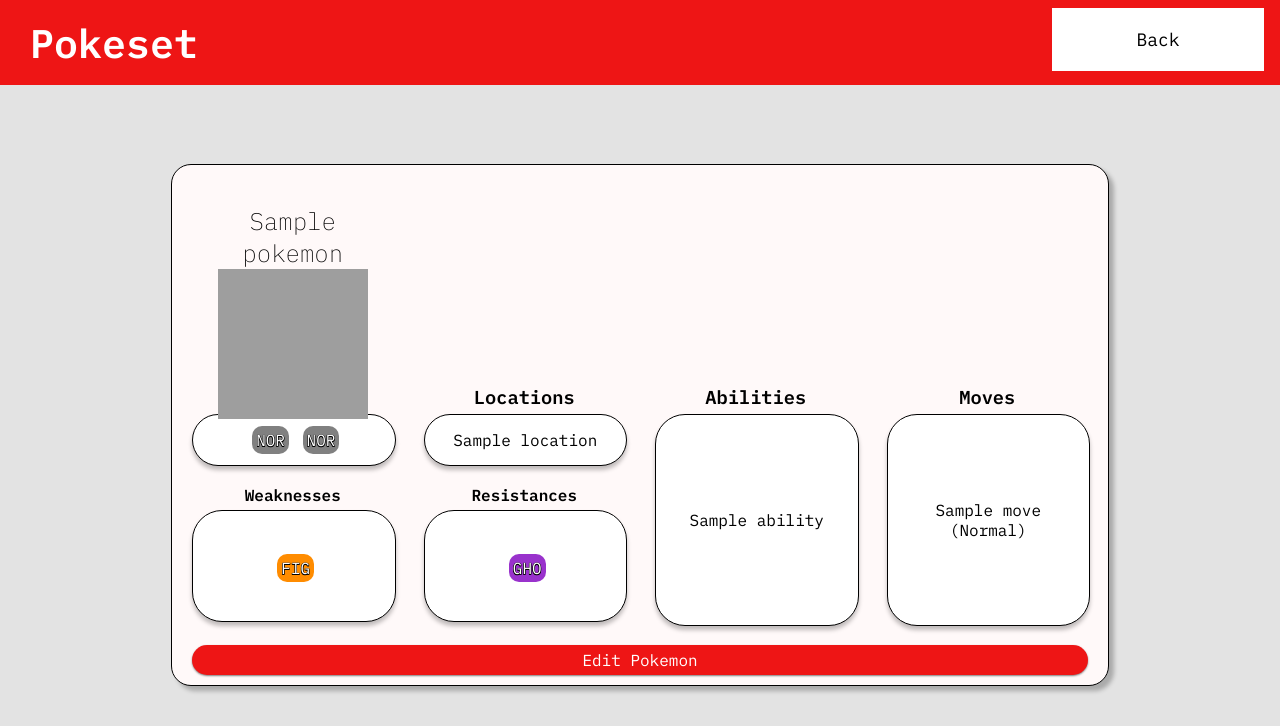
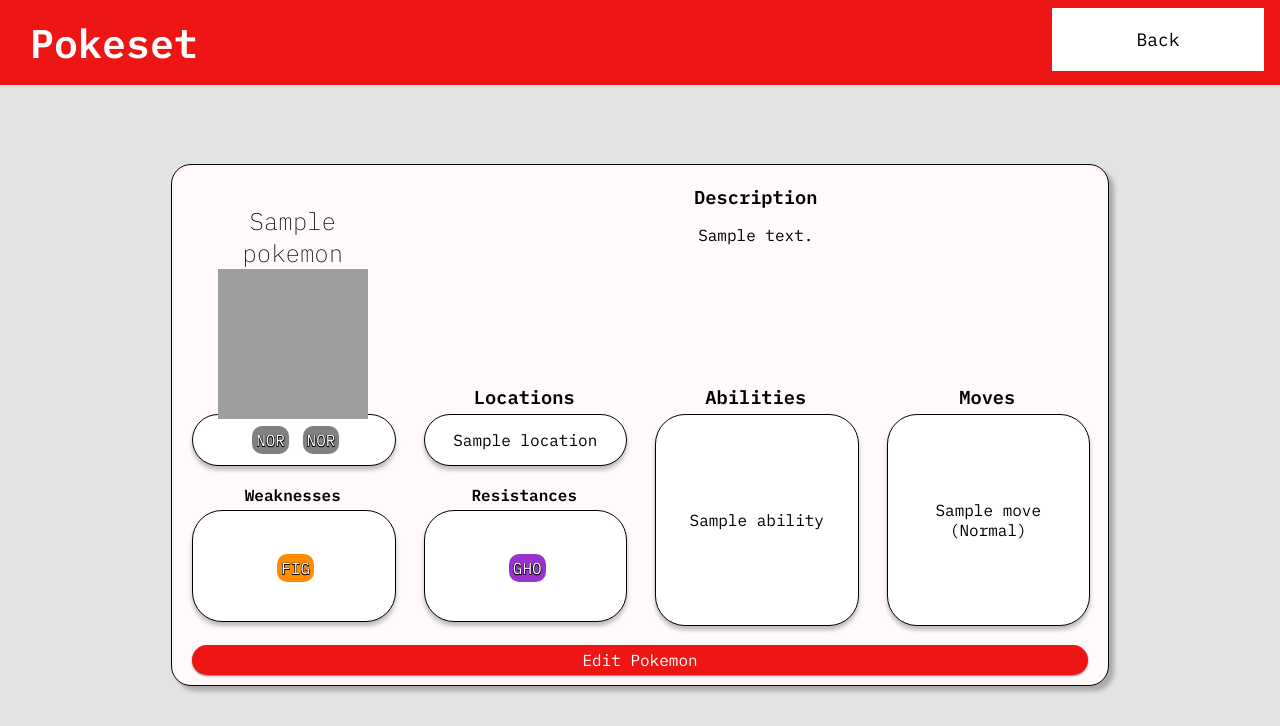
Before and after one commit to Jimmajones/unnamedteam3, a Django app: page /detailed_view/1/ in a window 1280 px wide. Shown: the top 726 px of the page. Run offline with Django 4.2, Linux system fonts and the light colour scheme; a user stored in the database is signed in; tables that the repository leaves empty hold one stand-in row (values such as "Sample post"); a database or web service that is not in the repository returns one stand-in record (values such as "Sample title"); data that the repository does not hold is empty; grey boxes are pictures that could not be loaded.

Commit message:
Using "evolution" div to display descriptions (for now)

```diff
--- a/pokeset/pokedex/templates/detailed_view.html
+++ b/pokeset/pokedex/templates/detailed_view.html
@@ -18,7 +18,10 @@
             <img src="{% static 'canvas.png' %}">
             {% endif %}
         </div>
-        <div id="evolution"></div>
+        <div id="evolution">
+            <h3>Description</h3>
+            <p>{{pokemon_data.description}}</p>
+        </div>
         <div class="stat_section" id="type">
             <h3>Type(s)</h3>
             <div class="stat_bubble">
```
